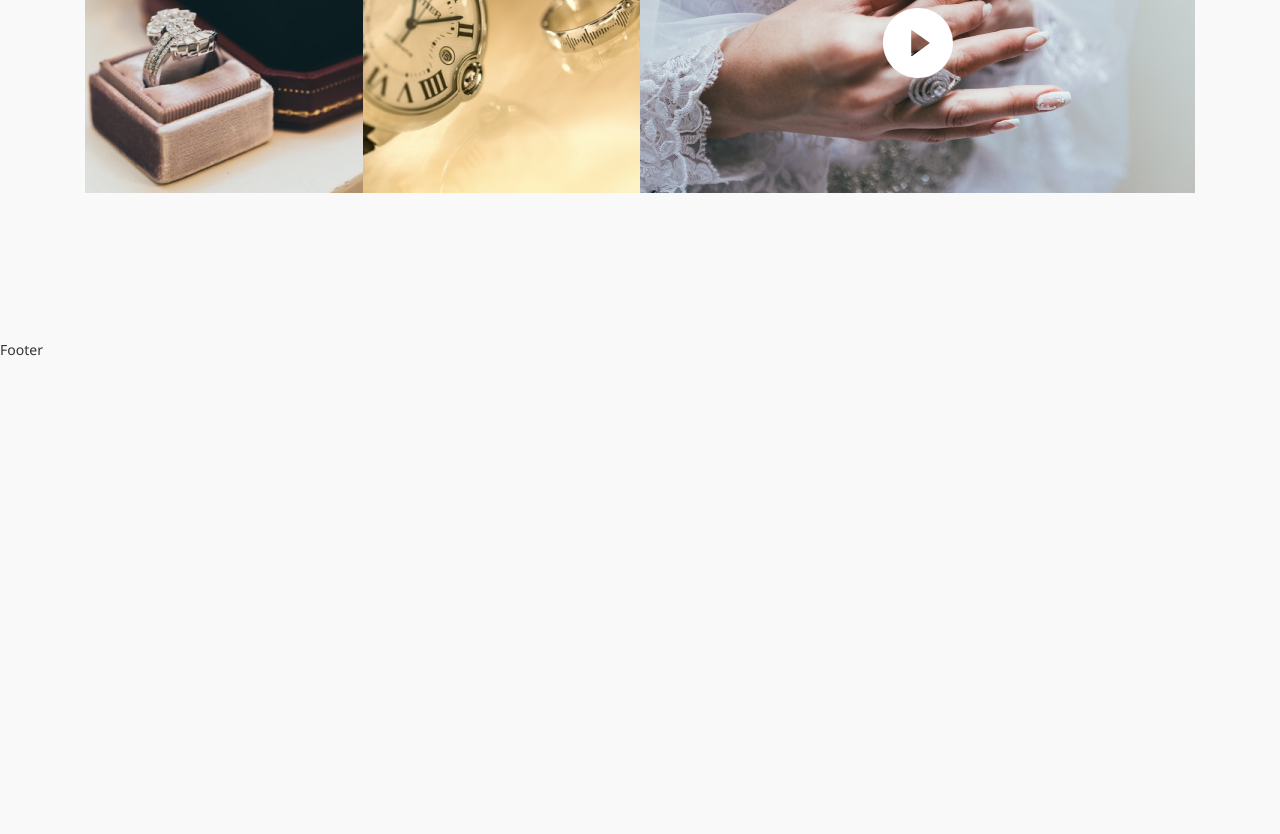
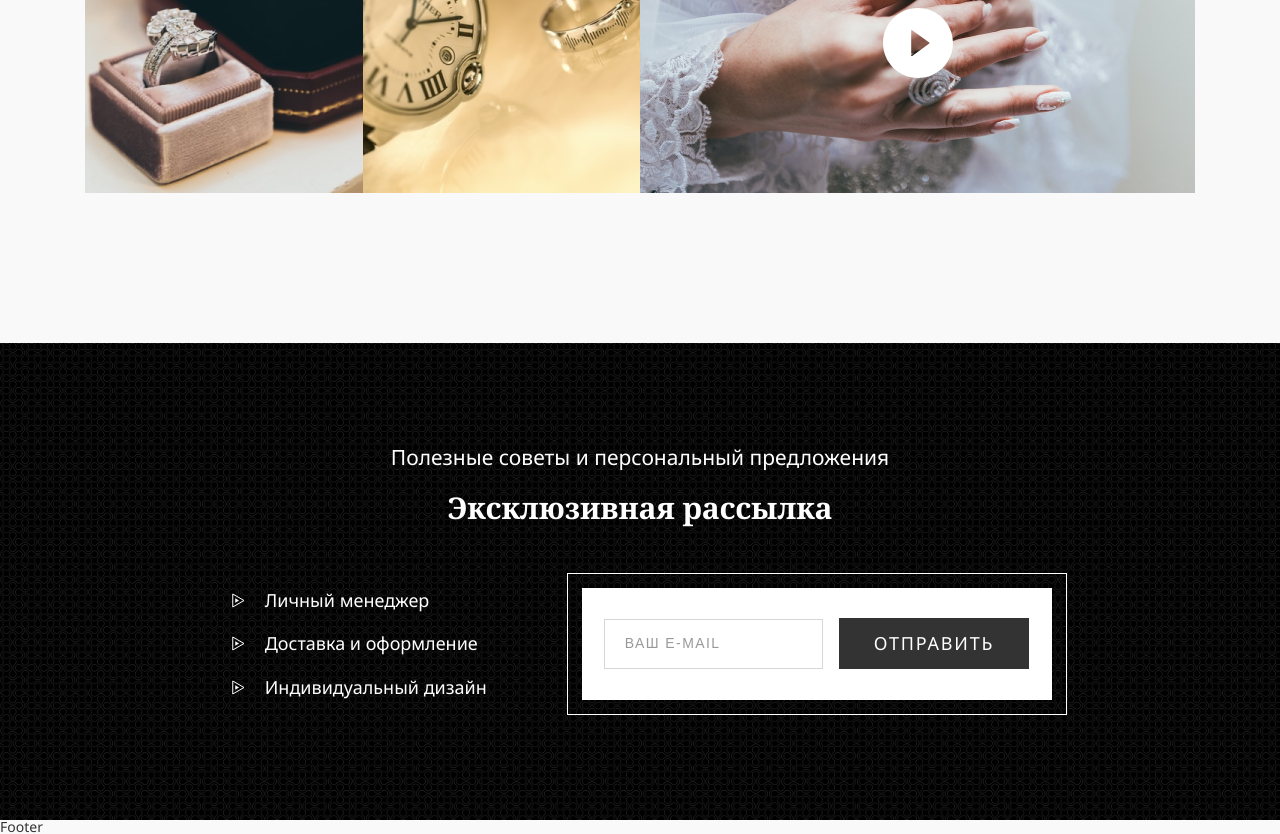
Before and after one commit to Alex-Mercy/ojjo-jewellery, a plain HTML site: page index.html in a window 1280 px wide. Shown: the part 3988-4822 px from the top of the page. Before the commit the page ends 4345 px from the top, so only its background shows below. Drawn offline with Linux system fonts and the light colour scheme.

Commit message:
subscribe block

```diff
--- /dev/null
+++ b/_subscribe.scss
@@ -0,0 +1,81 @@
+.subscribe {
+  background-image: url(../img/bgc-black.png);
+  background-size: cover;
+  background-repeat: no-repeat;
+  padding: 100px 15px 120px 15px;
+  &__container {
+    display: flex;
+    flex-direction: column;
+    align-items: center;
+  }
+
+  &__subtitle {
+    margin-bottom: 15px;
+  }
+
+  &__title {
+    margin-bottom: 60px;
+  }
+
+  &__main {
+    display: flex;
+    gap: 95px;
+  }
+
+  &__list {
+  }
+
+  &__form {
+  }
+}
+.subtitle {
+  &_white {
+  }
+}
+.title {
+  &_white {
+  }
+}
+.list-subscribe {
+  color: #fff;
+  &__item {
+    font-size: 18px;
+    line-height: 140%;
+    background: url("/img/subscribe/icon.svg") left no-repeat;
+    padding-left: 37px;
+    &:not(:last-child) {
+      margin-bottom: 18 px;
+    }
+  }
+}
+.form-subscribe {
+  position: relative;
+  display: flex;
+  justify-content: center;
+  align-items: center;
+  background-color: #fff;
+  padding: 0 22px;
+  outline: 1px solid #fff;
+  outline-offset: 14px;
+  gap: 15px;
+  &__input {
+    input {
+      padding: 16px 20px 17px 20px;
+      border: 1px solid $gray;
+      outline: none;
+      &::placeholder {
+        font-weight: 500;
+        font-size: 14px;
+        line-height: 16px;
+        letter-spacing: 0.1em;
+        text-transform: uppercase;
+        color: rgba(51, 51, 51, 0.5);
+      }
+    }
+  }
+
+  &__button {
+  }
+}
+.button {
+}
--- a/index.html
+++ b/index.html
@@ -183,7 +183,7 @@
                 </div>
               </a>
             </div>
-            <a href="" class="blog__button button">читать наш блог</a>
+            <a href="" class="blog__button button">Читать наш блог</a>
           </div>
         </section>
         <section class="social">
@@ -246,6 +246,29 @@
             </div>
           </div>
         </section>
+        <section class="subscribe">
+          <div class="subscribe__container">
+            <div class="subscribe__subtitle subtitle subtitle_white">
+              Полезные советы и персональный предложения
+            </div>
+            <div class="subscribe__title title title_white">
+              Эксклюзивная рассылка
+            </div>
+            <div class="subscribe__main">
+              <ul class="subscribe__list list-subscribe">
+                <li class="list-subscribe__item">Личный менеджер</li>
+                <li class="list-subscribe__item">Доставка и оформление</li>
+                <li class="list-subscribe__item">Индивидуальный дизайн</li>
+              </ul>
+              <div class="subscribe__form form-subscribe">
+                <div class="form-subscribe__input">
+                  <input type="text" placeholder="Ваш e-mail" />
+                </div>
+                <a href="" class="form-subscribe__button button">отправить</a>
+              </div>
+            </div>
+          </div>
+        </section>
       </main>
       <footer class="footer">Footer</footer>
     </div>
--- a/style.scss
+++ b/style.scss
@@ -5,6 +5,7 @@
 @import "salons";
 @import "blog";
 @import "social";
+@import "subscribe";
 
 *,
 *:before,
```
Also changed, not shown: css/style.css, img/subscribe/icon.svg (added), 1 other file.
